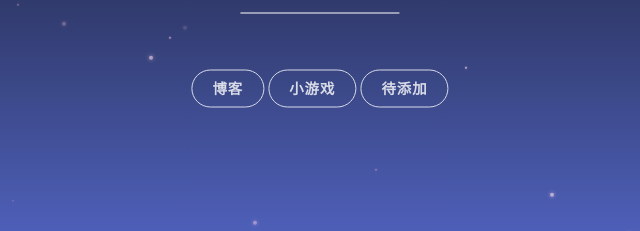
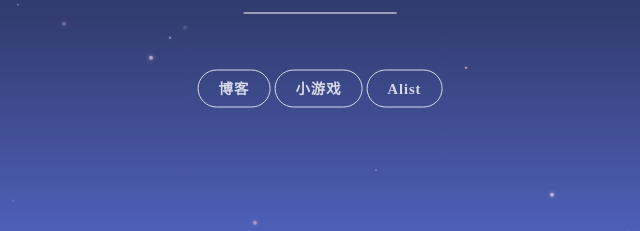
Before and after one commit to yuanshang000/zhuye, a plain HTML site: page 1-zhuye/index.html in a window 1280 px wide. Shown: the part 362-593 px from the top of the page, 320-960 px from the left. Drawn offline with Linux system fonts and the light colour scheme.

Commit message:
Update index.html

```diff
--- a/1-zhuye/index.html
+++ b/1-zhuye/index.html
@@ -73,7 +73,7 @@
             <ul class="navigation">
                 <li class="navigation__item"><a href="https://blog.yssc0.top/" target="_blank" title="博客">博客</a></li>
                 <li class="navigation__item"><a href="https://xiaoyouxi.yssc0.top" target="_blank" title="小游戏">小游戏</a></li>
-                <li class="navigation__item"><a href="/" target="_blank" title="待添加">待添加</a></li>
+                <li class="navigation__item"><a href="https://alist.yssc0.top" target="_blank" title="Alist">Alist</a></li>
 
             </ul>
         </nav>
```
